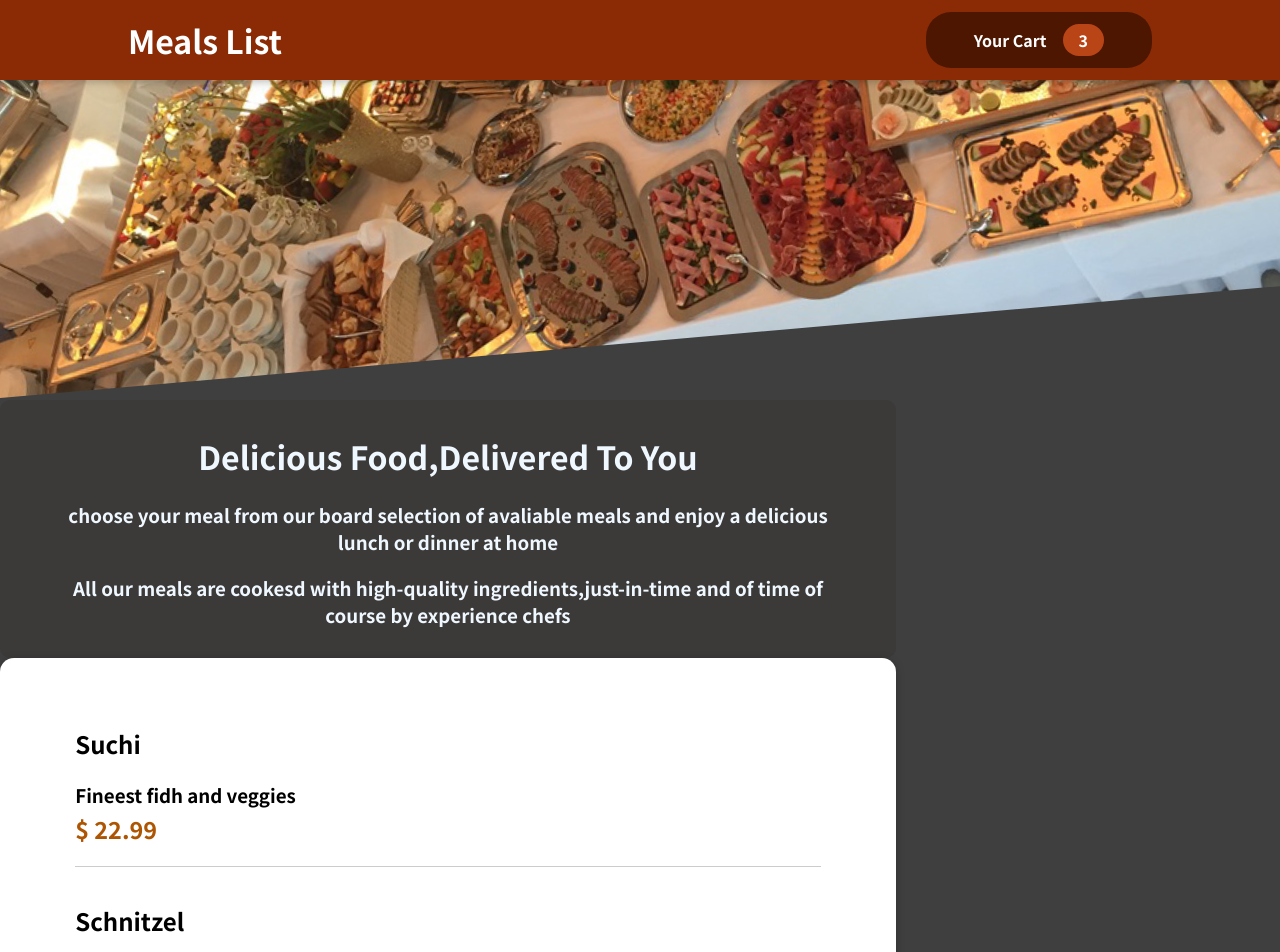
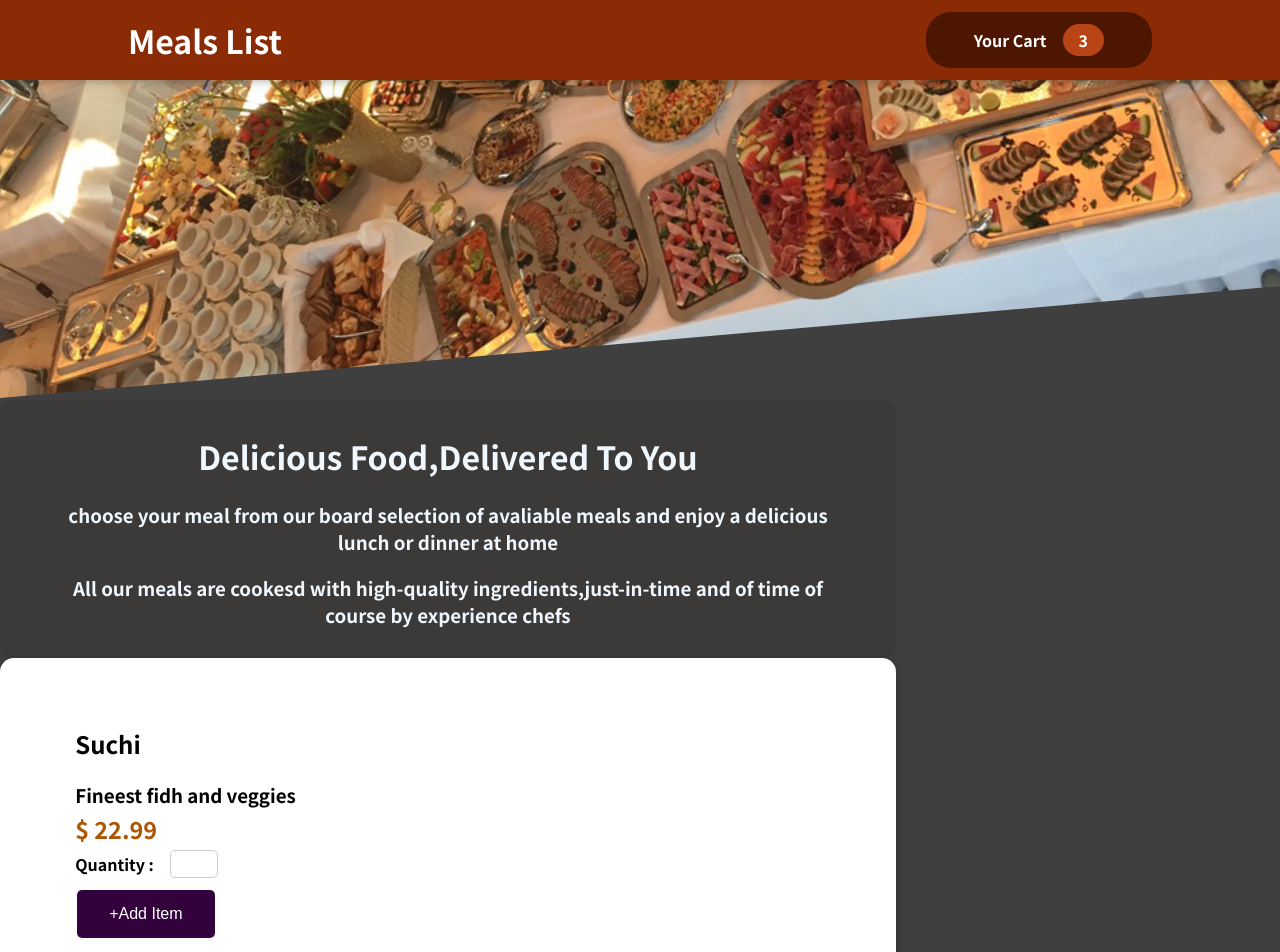
Before and after one commit to sampath11790/-restaurant-uproject, a React (Create React App) app: page / in a window 1280 px wide. Shown: the top 952 px of the page. Built offline with nearby package versions, Linux system fonts and the light colour scheme.

Commit message:
input form element add in each cart

```diff
--- /dev/null
+++ b/src/Component/Form/Form.js
@@ -0,0 +1,21 @@
+import React from "react";
+import Button from "../UI/Button";
+import classes from './Form.module.css'
+const Form=(props)=>{
+    const onclickHandler=()=>{
+        console.log('form-handler')
+    }
+    return (
+        <div>
+        <form>
+          <div className={classes.input}>
+          <label>Quantity :</label>
+          <input type='number'></input>
+          </div>
+          <Button name='+Add Item' onClick={onclickHandler} type='button'></Button>
+
+        </form>
+        </div>
+    )
+}
+export default Form
--- /dev/null
+++ b/src/Component/Form/Form.module.css
@@ -0,0 +1,17 @@
+.input {
+    display: flex;
+    align-items: center;
+    margin-bottom: 0.5rem;
+  }
+  .input label {
+    font-weight: bold;
+    margin-right: 1rem;
+  }
+
+  .input input {
+    width: 3rem;
+    border-radius: 5px;
+    border: 1px solid #ccc;
+    font: inherit;
+    padding-left: 0.5rem;
+  }
--- a/src/Component/Meals/MealsItem.js
+++ b/src/Component/Meals/MealsItem.js
@@ -1,6 +1,6 @@
 import React from "react";
 import classes from './MealsItem.module.css'
-
+import Form from "../Form/Form";
 
 
 const MealsItem=(props)=>{
@@ -15,6 +15,7 @@ const MealsItem=(props)=>{
                     <div className={classes['price']}>
                     <h3>{`$ ${props.price}`}</h3>
                     </div>
+                 <Form></Form>
                 </div>
 
             </li>
--- /dev/null
+++ b/src/Component/UI/Button.js
@@ -0,0 +1,14 @@
+import React  from "react";
+import calsses from './Button.module.css'
+const Button=(props)=>{
+    return(
+        <div>
+        <button
+        className={calsses.btn}
+        onClick={props.onClick}
+         type={props.type}
+         >{props.name}</button>
+        </div>
+    )
+}
+export default Button
--- /dev/null
+++ b/src/Component/UI/Button.module.css
@@ -0,0 +1,14 @@
+
+.btn{
+    background-color: #33013c;
+    border: none;
+    color: white;
+    padding: 15px 32px;
+    text-align: center;
+    text-decoration: none;
+    display: inline-block;
+    font-size: 16px;
+    margin: 4px 2px;
+    cursor: pointer;
+    border-radius: 5px;
+}
```
Also changed, not shown: 1 other file (tests, documents, lock files or other folders).
